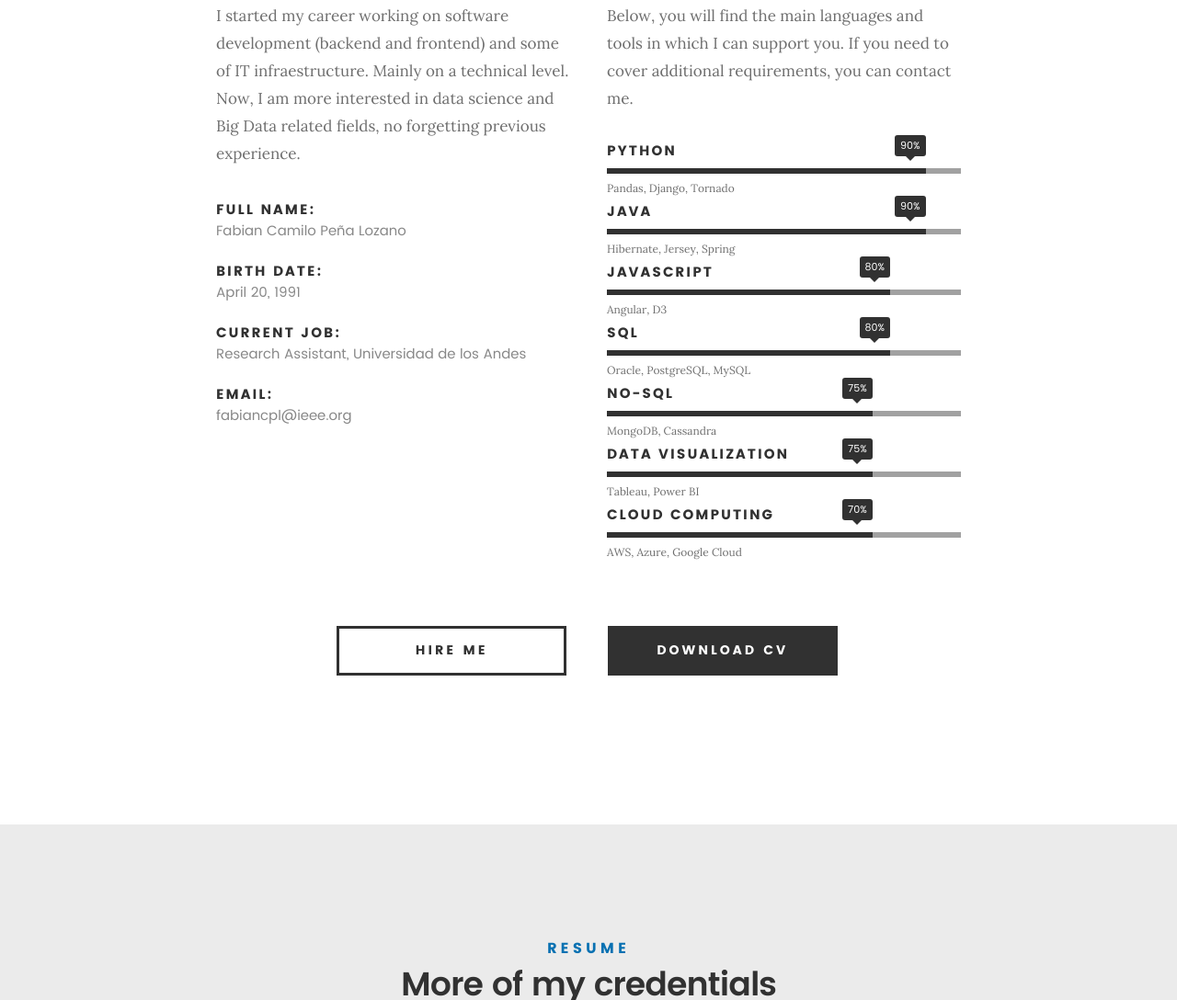
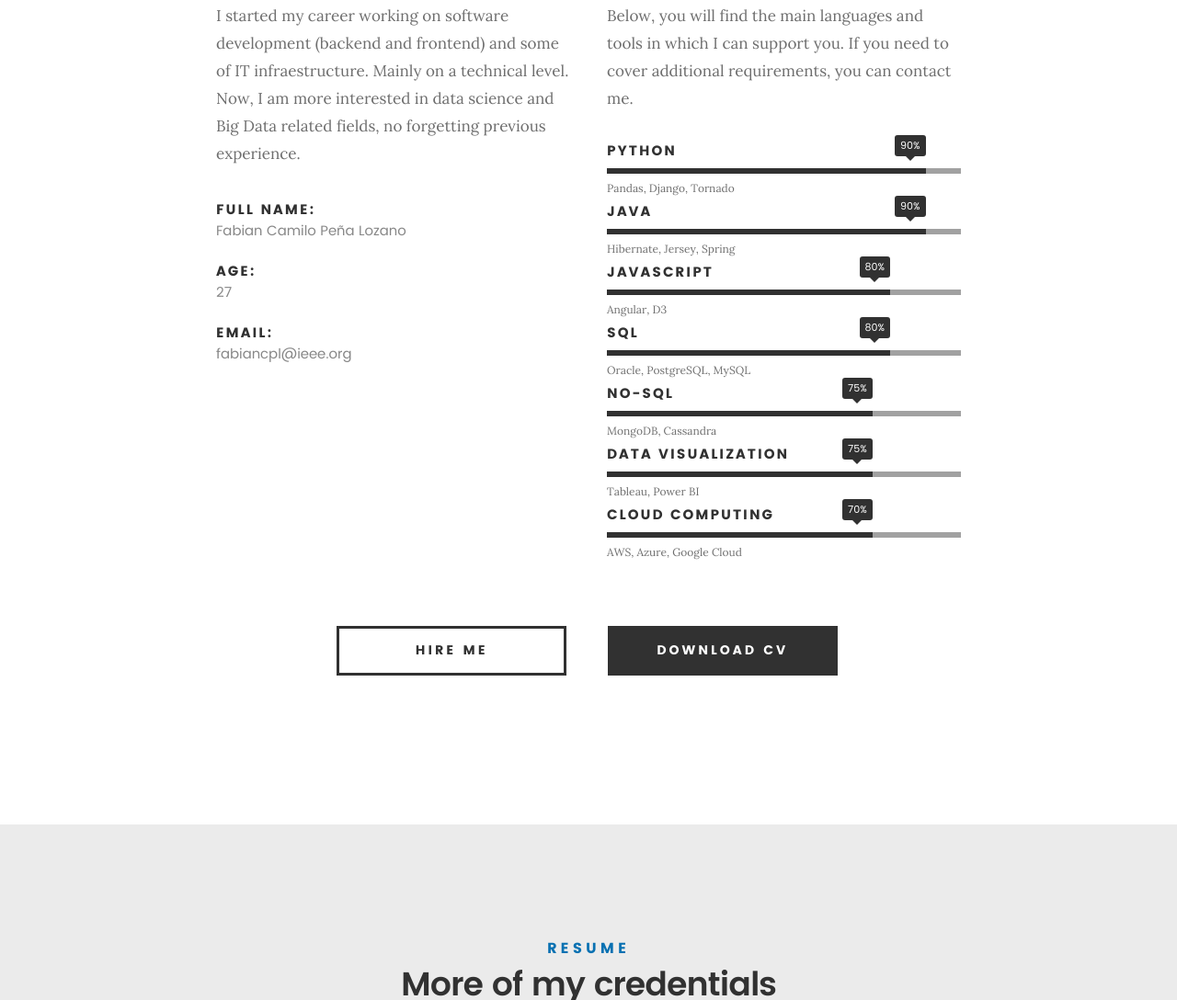
Before and after one commit to fabiancpl/fabiancpl.github.io, a plain HTML site: page index.html in a window 1280 px wide. Shown: the part 1394-2482 px from the top of the page at 92% size. Drawn offline with Linux system fonts and the light colour scheme; files whose address does not match are found by name.

Commit message:
About section updated

```diff
--- a/index.html
+++ b/index.html
@@ -130,12 +130,8 @@
    					<span>Fabian Camilo Peña Lozano</span>
    				</li>
    				<li>
-   					<strong>Birth Date:</strong>
-   					<span>April 20, 1991</span>
-   				</li>
-   				<li>
-   					<strong>Current Job:</strong>
-   					<span>Research Assistant, Universidad de los Andes</span>
+   					<strong>Age:</strong>
+   					<span>27</span>
    				</li>
    				<li>
    					<strong>Email:</strong>
```
